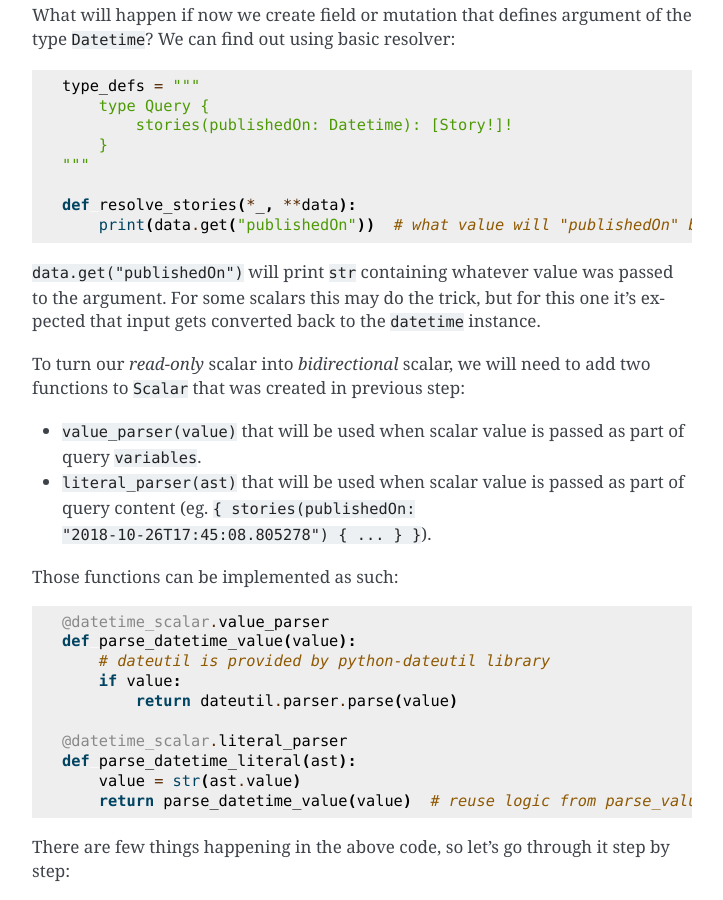
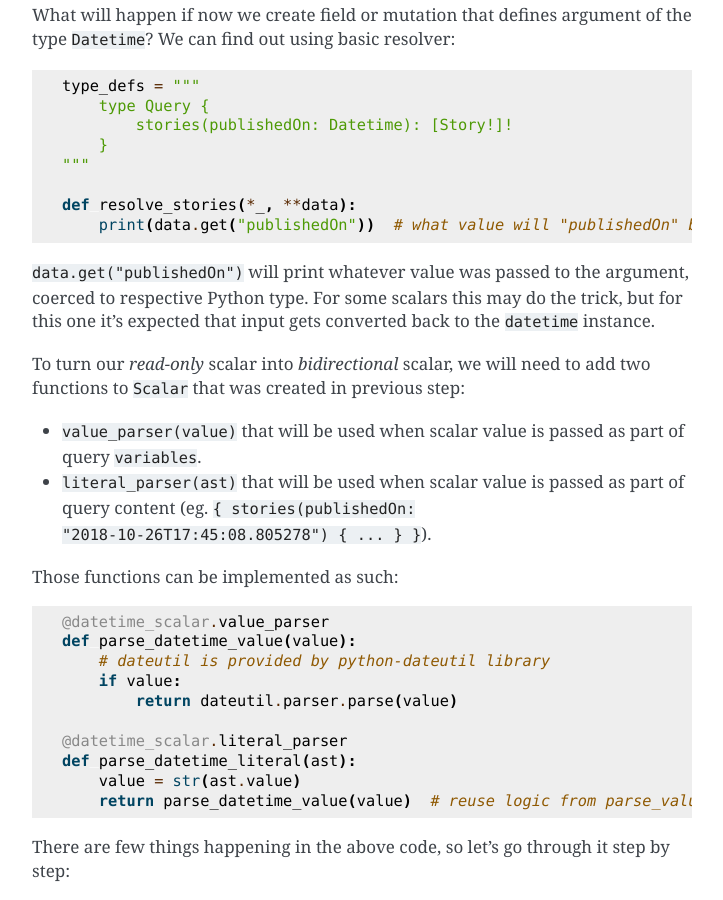
Before and after one commit to mirumee/ariadne, a Sphinx documentation site: the page built from docs/scalars.rst, in a window 1280 px wide and 900 px high, scrolled down 1953 px. Shown: the whole window, without its empty margins (388-1111 px from the left). Built offline with Sphinx 7.4.7, drawn with Linux system fonts in a browser that asks for light colours.

Commit message:
Update scalar doc for default input handling

```diff
--- a/docs/scalars.rst
+++ b/docs/scalars.rst
@@ -81,7 +81,7 @@ What will happen if now we create field or mutation that defines argument of the
     def resolve_stories(*_, **data):
         print(data.get("publishedOn"))  # what value will "publishedOn" be?
 
-``data.get("publishedOn")`` will print ``str`` containing whatever value was passed to the argument. For some scalars this may do the trick, but for this one it's expected that input gets converted back to the ``datetime`` instance.
+``data.get("publishedOn")`` will print whatever value was passed to the argument, coerced to respective Python type. For some scalars this may do the trick, but for this one it's expected that input gets converted back to the ``datetime`` instance.
 
 To turn our *read-only* scalar into *bidirectional* scalar, we will need to add two functions to ``Scalar`` that was created in previous step:
 
```
